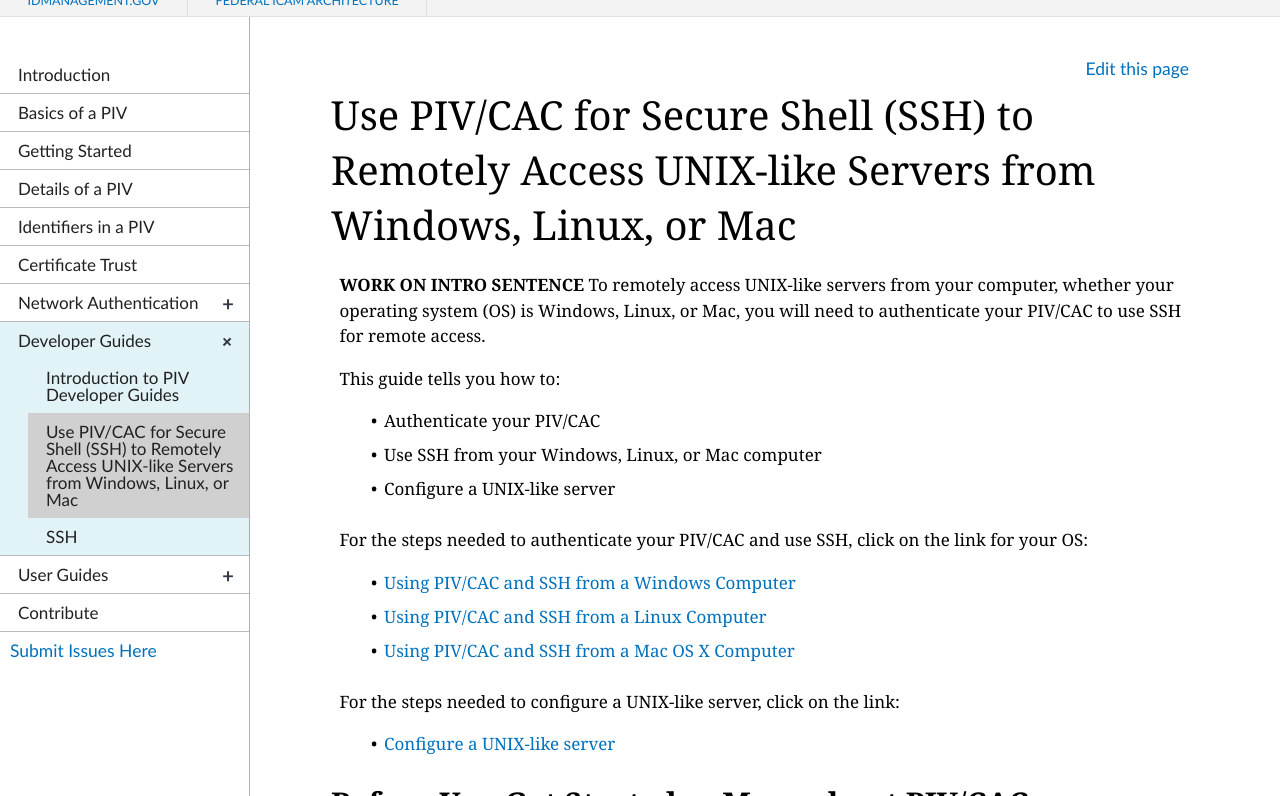
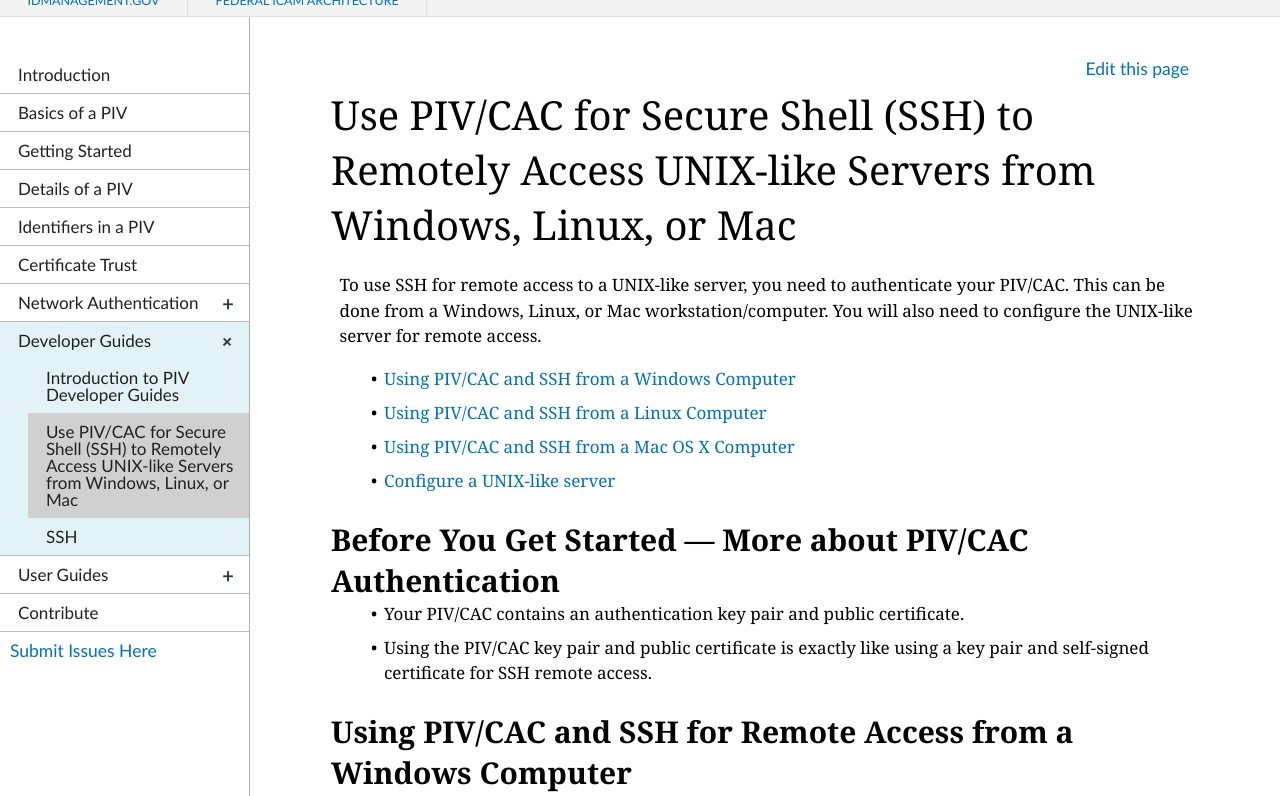
Before and after one commit to GSA/piv-guides, a Jekyll site: the page built from _devconfig/ssh-all.md, in a window 1280 px wide and 900 px high, cut to the strip 104-900 px from the top of the window. Built offline with Jekyll 4.4.1, drawn with Linux system fonts in a browser that asks for light colours; nearby versions of some CDN libraries; some of the changed text lies outside the part shown.

Commit message:
Update ssh-all.md

```diff
--- a/_devconfig/ssh-all.md
+++ b/_devconfig/ssh-all.md
@@ -5,22 +5,11 @@ permalink: /devconfig/ssh-all
 collection: devconfig
 ---
 
-**WORK ON INTRO SENTENCE** To remotely access UNIX-like servers from your computer, whether your operating system (OS) is Windows, Linux, or Mac, you will need to  authenticate your PIV/CAC to use SSH for remote access.
-
-This guide tells you how to:
-
-  * Authenticate your PIV/CAC
-  * Use SSH from your Windows, Linux, or Mac computer
-  * Configure a UNIX-like server
-
-For the steps needed to authenticate your PIV/CAC and use SSH, click on the link for your OS:
+To use SSH for remote access to a UNIX-like server, you need to authenticate your PIV/CAC. This can be done from a Windows, Linux, or Mac workstation/computer. You will also need to configure the UNIX-like server for remote access.
 
   * [Using PIV/CAC and SSH from a Windows Computer](#using-piv/cac-and-ssh-for-remote-access-from-a-windows-computer)
   * [Using PIV/CAC and SSH from a Linux Computer](#using-piv/cac-and-ssh-for-remote-access-from-a-linux-computer)
   * [Using PIV/CAC and SSH from a Mac OS X Computer](#Using-piv/cac-and-ssh-for-remote-access-from-a-mac-os-x-computer)
-
-For the steps needed to configure a UNIX-like server, click on the link:
-
   * [Configure a UNIX-like server](#configure-a-unix-like-server)
 
 ## Before You Get Started &mdash; More about PIV/CAC Authentication
```
Also changed, not shown: other parts of _devconfig/ssh-all.md (+1 -1 lines).
